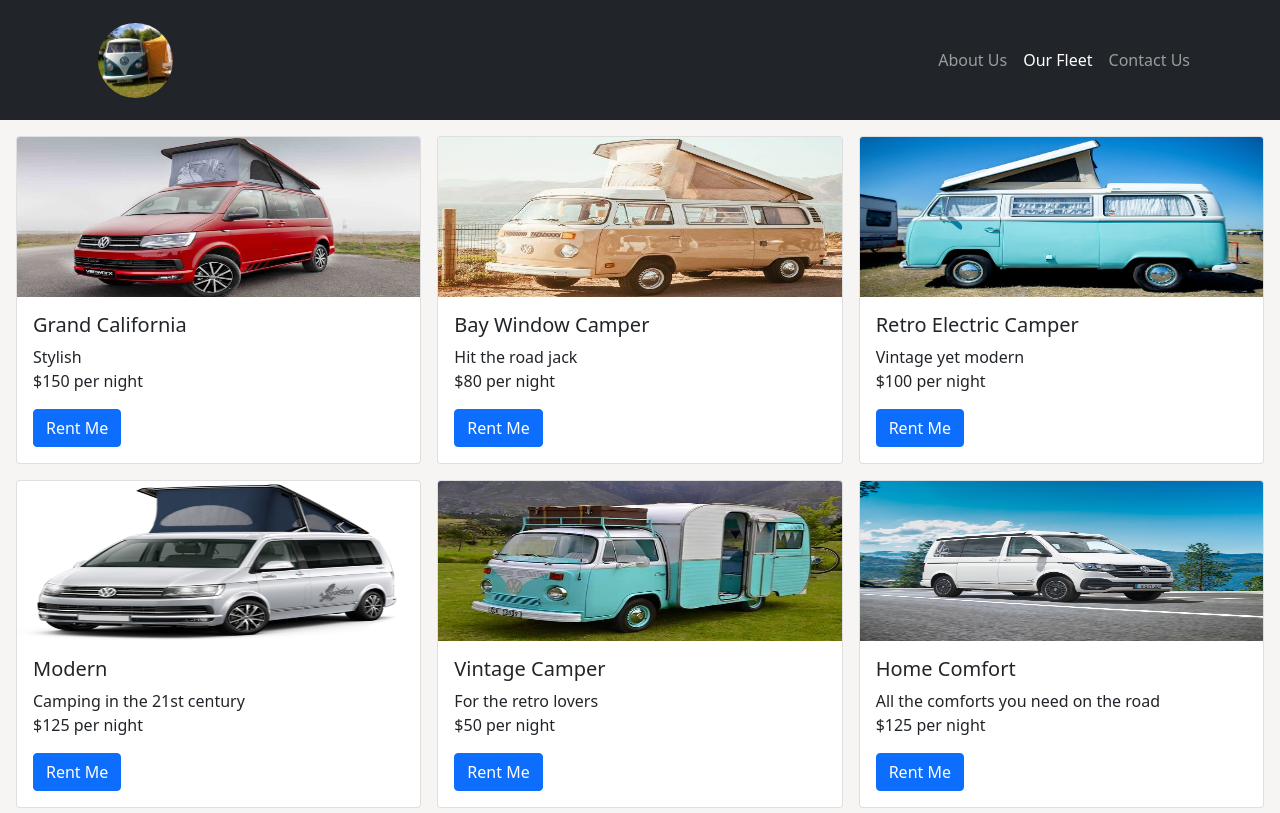
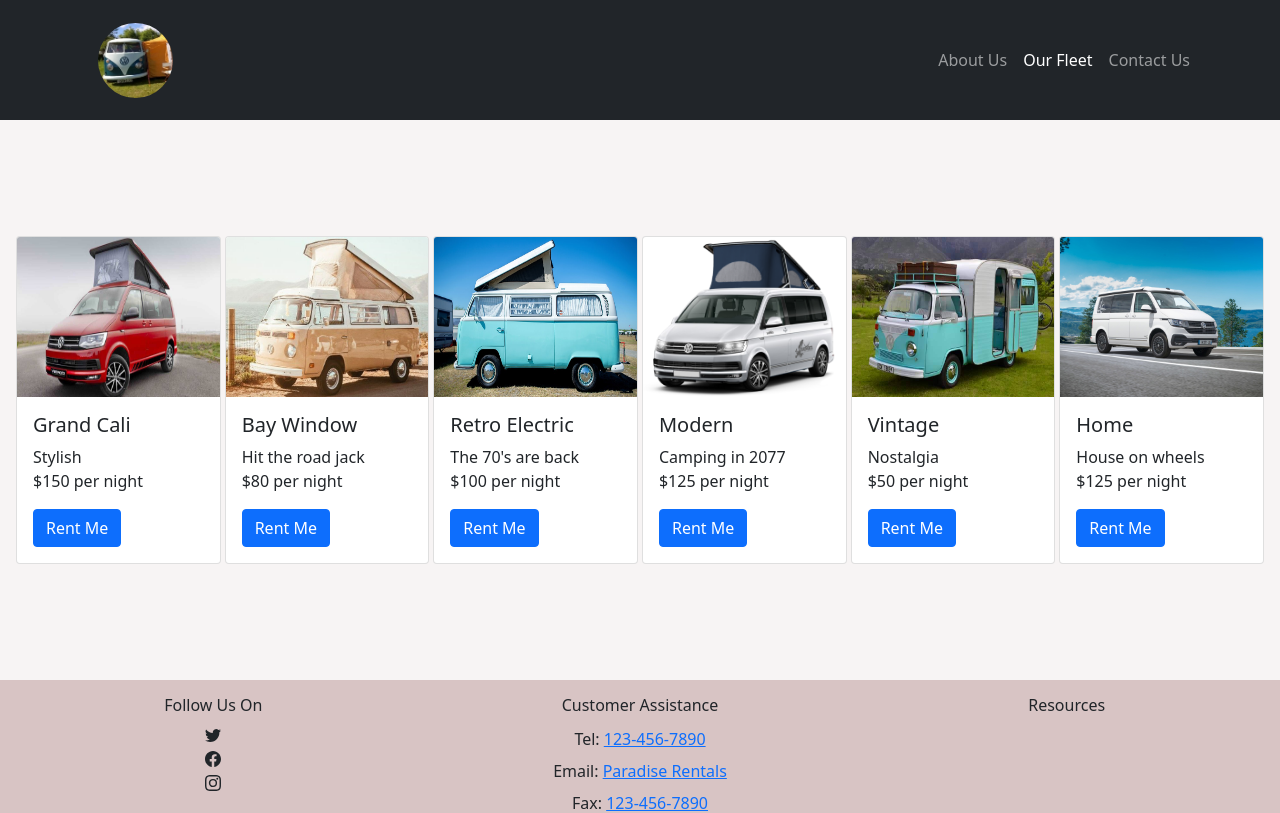
Before and after one commit to ShaneC2021/RentalStore, a React (Create React App) app: page /RentalStore/Fleet in a window 1280 px wide. Shown: the top 813 px of the page. Built offline with nearby package versions, Linux system fonts and the light colour scheme.

Commit message:
changes to fleet display and layout

```diff
--- a/src/index.css
+++ b/src/index.css
@@ -58,7 +58,7 @@ code {
   min-height: 70vh;
   padding: 1em;
   max-width: 1400px;
-  margin: 0 auto;
+ /* margin: 0 auto;*/
 
 }
 
--- a/src/pages/Fleet.jsx
+++ b/src/pages/Fleet.jsx
@@ -12,8 +12,8 @@ function Fleet() {
   const [array] = useState(arrayOfVans)  //initalize array with imported van info
 
   return (<>
-    <div className="main-body-fleet body-color">
-      <Row xs={1} md={2} lg={3} className="g-3">
+    <div className="main-body-fleet body-color d-flex align-items-center">
+      <Row xs={1} sm={2} md={2} lg={6} className="g-1">
         {array.map((item, idx) => (
 
           <Col key={idx}>
--- a/src/pages/Receipt.jsx
+++ b/src/pages/Receipt.jsx
@@ -10,7 +10,7 @@ function Receipt() {
   return (
     <>
       <div className="main-body d-flex justify-content-center align-items-center body-color">
-        <div className="receipt">
+        <div className="receipt bg-white">
           <Table striped hover size="sm">
             <thead>
               <tr>
--- a/src/pages/Rent.jsx
+++ b/src/pages/Rent.jsx
@@ -109,23 +109,25 @@ function Rent() {
 
   return (
     <>
-      <div className="main-body body-color">
-        <Row className="m-0 p-0">
+      <div className="main-body body-color d-flex flex-column justify-content-center">
+        <div>
+        <Row className="m-2 p-0">
           <Col xs={12} sm={12} md={4} lg={4}></Col>
           <Col xs={12} sm={12} md={4} lg={4} className="m-0 p-0">
-            <div className="pt-3">
+            <div className="">
               <VehicleCard obj={item} />
             </div>
           </Col>
           <Col xs={12} sm={12} md={4} lg={4}></Col>
         </Row>
-        <Row className="m-0 mt-5 pb-5">
-          <Col xs={12} sm={12} md={3} lg={3}></Col>
-          <Col xs={12} sm={12} md={6} lg={6}>
+        <Row className="m-2">
+          <Col xs={12} sm={12} md={4} lg={3}></Col>
+          <Col xs={12} sm={12} md={4} lg={6} className="border border-secondary">
             <div>{renderCurrentPage()}</div>
           </Col>
-          <Col xs={12} sm={12} md={3} lg={3}></Col>
-        </Row>
+          <Col xs={12} sm={12} md={4} lg={3}></Col>
+        </Row></div>
+
       </div>
 
       <Footer />
--- a/src/scripts/data.js
+++ b/src/scripts/data.js
@@ -1,7 +1,7 @@
 const arrayOfVans = [
   {
     id: 1,
-    name: "Grand California",
+    name: "Grand Cali",
     description: "Stylish",
     price: "$150 per night",
     startDate:" ",
@@ -11,7 +11,7 @@ const arrayOfVans = [
   },
   {
     id: 2,
-    name: "Bay Window Camper",
+    name: "Bay Window",
     description: "Hit the road jack",
     price: "$80 per night",
     startDate:" ",
@@ -21,8 +21,8 @@ const arrayOfVans = [
   },
   {
     id: 3,
-    name: "Retro Electric Camper",
-    description: "Vintage yet modern",
+    name: "Retro Electric",
+    description: "The 70's are back",
     price: "$100 per night",
     startDate:" ",
     endDate:" ",
@@ -32,7 +32,7 @@ const arrayOfVans = [
   {
     id: 4,
     name: "Modern",
-    description: "Camping in the 21st century",
+    description: "Camping in 2077",
     price: "$125 per night",
     startDate:" ",
     endDate:" ",
@@ -41,8 +41,8 @@ const arrayOfVans = [
   },
   {
     id: 5,
-    name: "Vintage Camper",
-    description: "For the retro lovers",
+    name: "Vintage",
+    description: "Nostalgia",
     price: "$50 per night",
     startDate:" ",
     endDate:" ",
@@ -51,8 +51,8 @@ const arrayOfVans = [
   },
   {
     id: 6,
-    name: "Home Comfort",
-    description: "All the comforts you need on the road",
+    name: "Home",
+    description: "House on wheels",
     price: "$125 per night",
     startDate:" ",
     endDate:" ",
```
